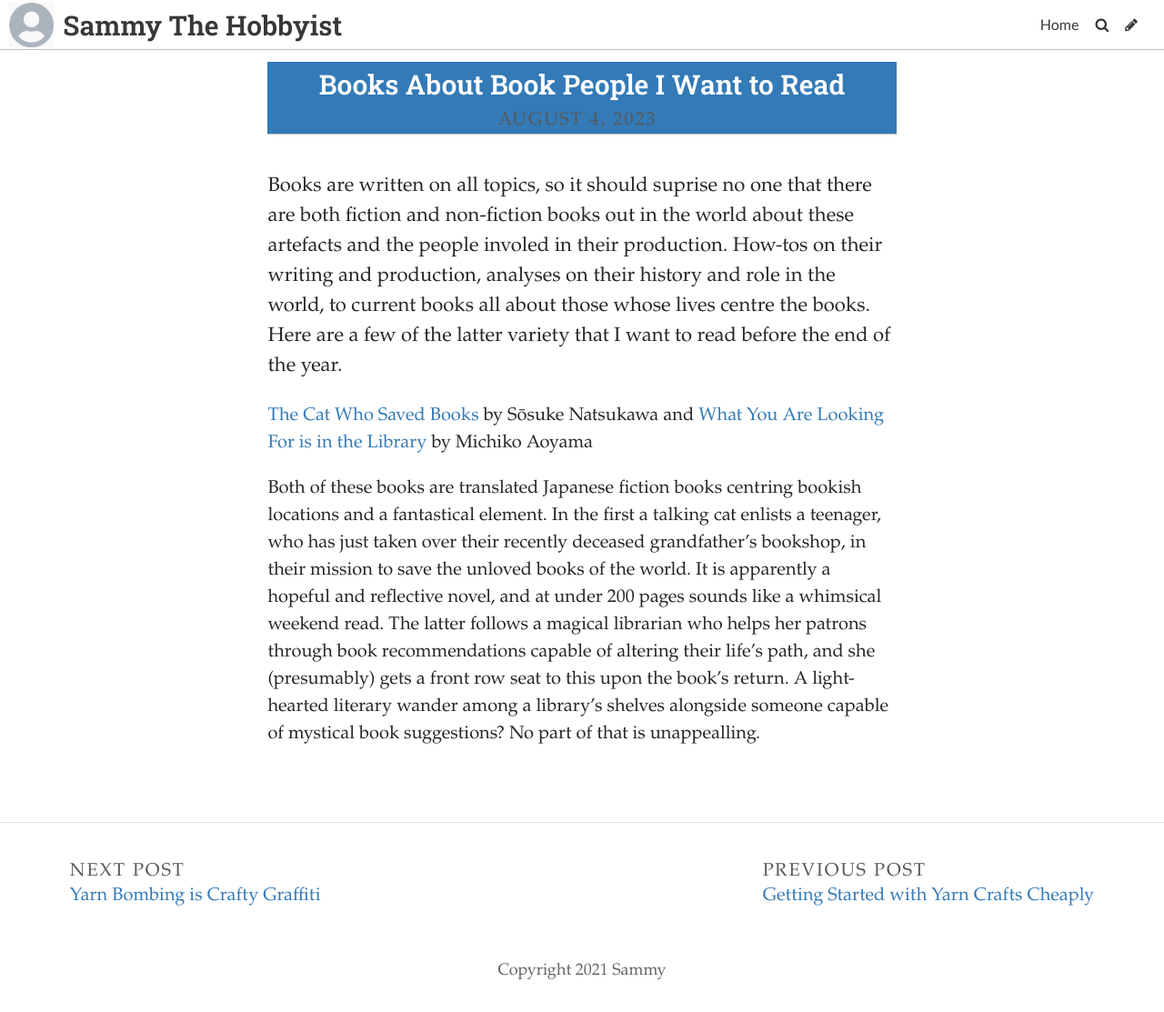
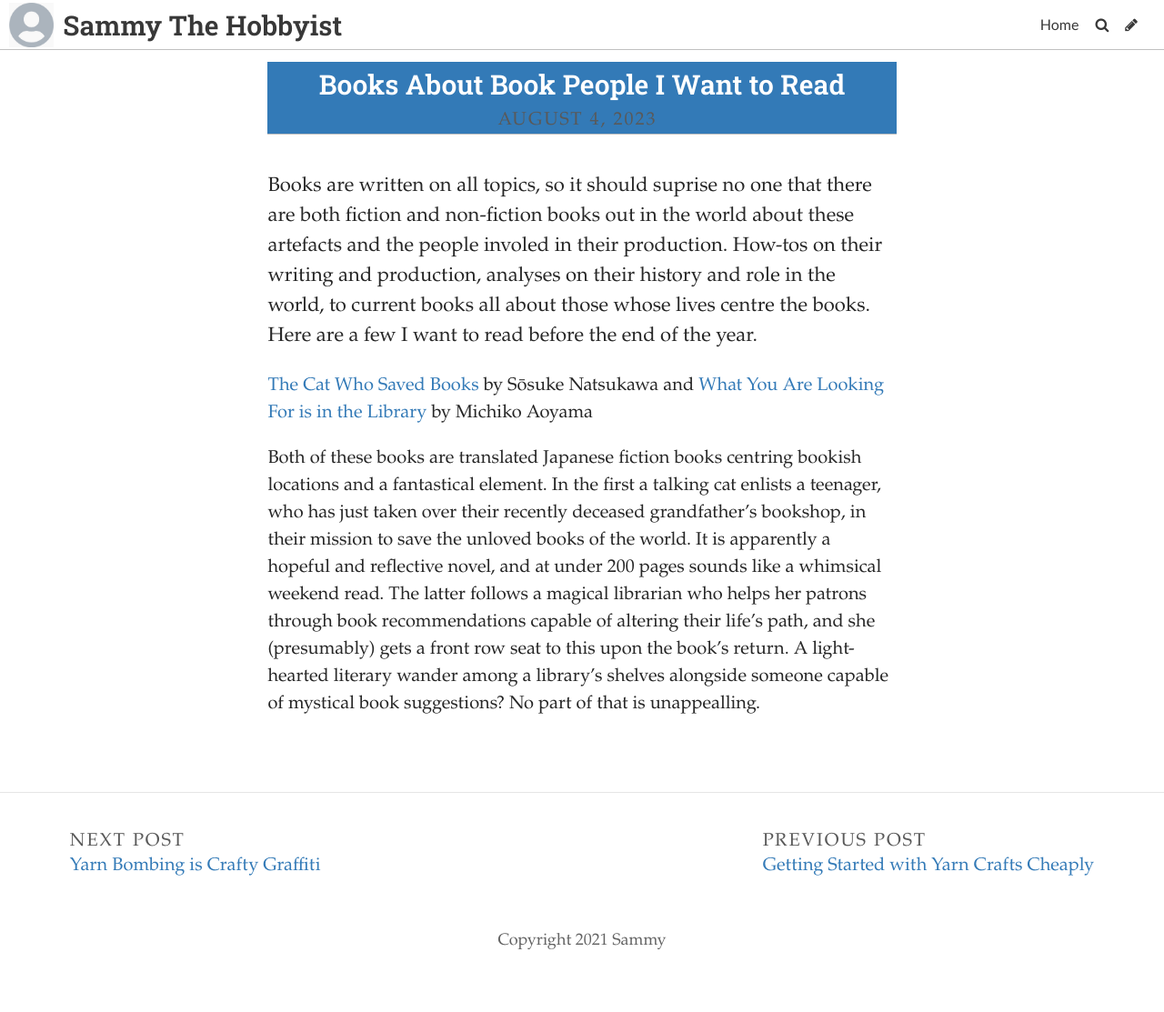
Before and after one commit to SammySpinsAYarn/Blog, a Jekyll site: the page built from _posts/2023-08-21-what-do-we-do-with-a-procrastinating-blogger.md, in a window 1280 px wide. Shown: the whole page at 91% size. Built offline with Jekyll 4.4.1, drawn with Linux system fonts in a browser that asks for light colours; some web fonts are replaced; after the commit the page ends 1080 px from its top, so only the background shows below that.

Commit message:
Update Post “2023-08-21-what-do-we-do-with-a-procrastinating-blogger”

```diff
--- a/_posts/2023-08-21-what-do-we-do-with-a-procrastinating-blogger.md
+++ b/_posts/2023-08-21-what-do-we-do-with-a-procrastinating-blogger.md
@@ -5,7 +5,7 @@ date: 2023-08-04T14:00:26.333Z
 title_color: "#ffffff"
 comments: false
 ---
-Books are written on all topics, so it should suprise no one that there are both fiction and non-fiction books out in the world about these artefacts and the people involed in their production. How-tos on their writing and production, analyses on their history and role in the world, to current books all about those whose lives centre the books. Here are a few of the latter variety that I want to read before the end of the year.
+Books are written on all topics, so it should suprise no one that there are both fiction and non-fiction books out in the world about these artefacts and the people involed in their production. How-tos on their writing and production, analyses on their history and role in the world, to current books all about those whose lives centre the books. Here are a few I want to read before the end of the year.
 
 [T﻿he Cat Who Saved Books](https://app.thestorygraph.com/books/19a53404-887d-4bde-b209-60fb17679d2c) by Sōsuke Natsukawa and [What You Are Looking For is in the Library](https://app.thestorygraph.com/books/2409ddb7-9114-42fd-86c4-39996c61befc) by Michiko Aoyama
 
```
